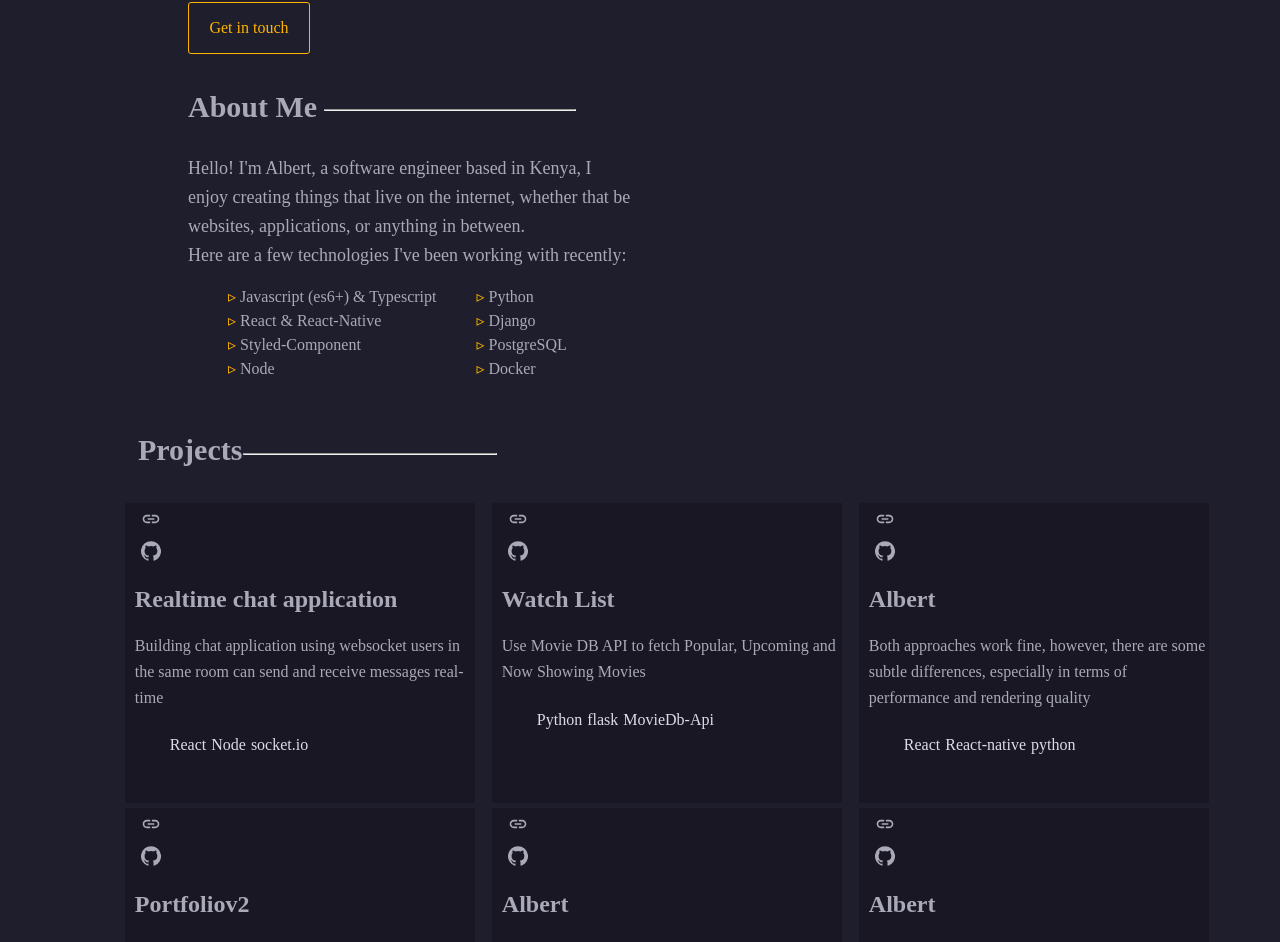
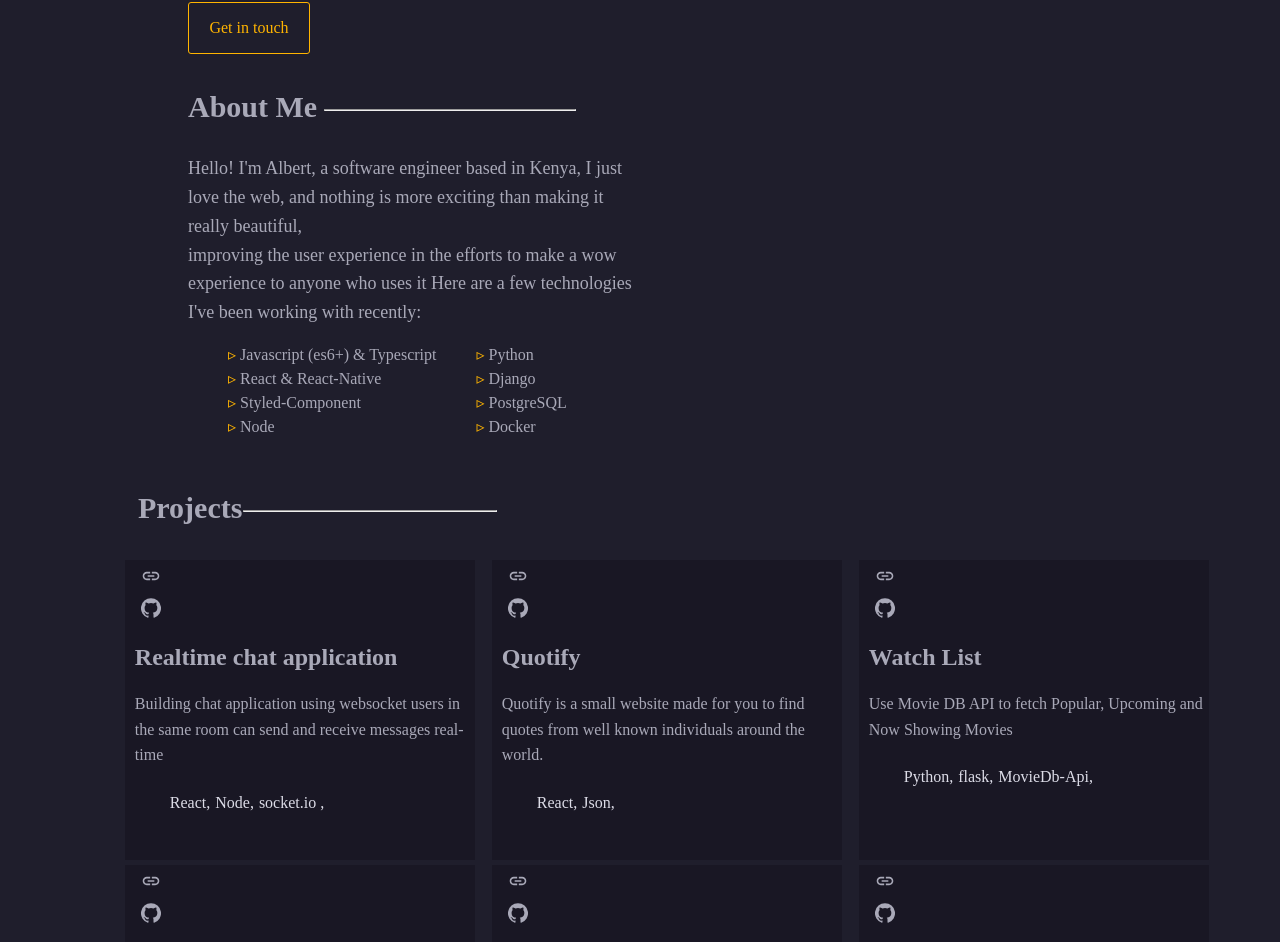
Before and after one commit to ndegealbert/Portfoliov3, a Next.js app: page / in a window 1280 px wide. Shown: the part 375-1317 px from the top of the page. Built offline with nearby package versions, Linux system fonts and the light colour scheme.

Commit message:
add quotify

```diff
--- a/pages/about/about.js
+++ b/pages/about/about.js
@@ -9,9 +9,9 @@ export  default  function About (){
 
          <p className={styles.intro}>
             Hello! I'm Albert, a software engineer based in Kenya,
-            I enjoy creating things that live on the internet, whether that be websites,
-            applications, or anything in between.<br/>
-             Here are a few technologies I've been working with recently:
+            I just love the web, and nothing is more exciting than making it really beautiful, <br/>
+            improving the user experience in the efforts to make a wow experience to anyone who uses it
+            Here are a few technologies I've been working with recently:
          </p>
             <div className={styles.tech}>
                  <div className="ui">
--- a/pages/project/project.js
+++ b/pages/project/project.js
@@ -17,8 +17,19 @@ const projects=[
 
 
   },
+
   {
     id:2,
+    title:"Quotify",
+    desc:"Quotify is a small website made for you to find quotes from well known individuals around the world.",
+    stack:["React","Json"],
+    giturl:'https://github.com/ndegealbert/Quotify',
+    link:'https://quotify.vercel.app/'
+
+
+  },
+  {
+    id:3,
     title:"Watch List ",
     desc:" Use Movie DB API to fetch Popular, Upcoming and Now Showing Movies",
     stack:["Python","flask","MovieDb-Api"],
@@ -27,20 +38,11 @@ const projects=[
 
   },
 
-  {
-    id:3,
-    title:"Albert",
-    desc:"Both approaches work fine, however, there are some subtle differences, especially in terms of performance and rendering quality",
-    stack:["React","React-native","python"],
-    giturl:'https://github.com/ndegealbert/Socket.io-Chat-application',
-    link:'https://watch2movie.herokuapp.com/'
 
-
-  },
 
   {
     id:4,
-    title:"Portfoliov2",
+    title:"Portfolio v2",
     desc:"My Portfolio V2",
     stack:["HTML","Javascript","CSS"],
     giturl:'https://github.com/ndegealbert/portifolioV2',
@@ -121,7 +123,7 @@ export default function Project(){
                  <ul className={styles.lan}>
                    {
                      p.stack.map(s=>(
-                     <li className={styles.lansta}>{s}</li>
+                     <li className={styles.lansta }>{s + ","}</li>
                      ))
                    }
                  </ul>
--- a/styles/project.module.css
+++ b/styles/project.module.css
@@ -50,7 +50,7 @@
     margin-top: 5px;
 }
 .details:hover{
-    border-radius: 3px;
+    border-radius: 15px;
     border: 2px solid #FFB400 ;
 }
 
```
